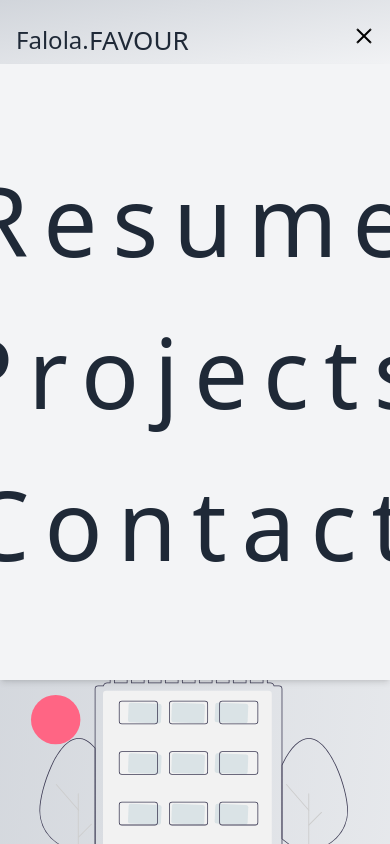
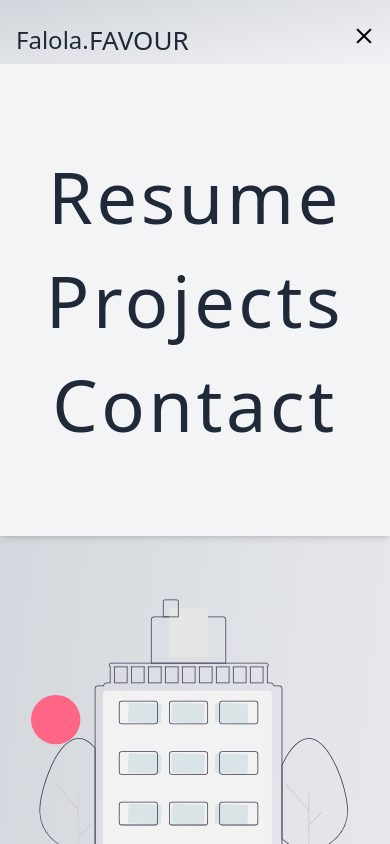
Before and after one commit to Phayvour1/My-Portfolio, a React (Vite) app: page / in a window 390 px wide. Both pictures are taken after a click on the button 364 px from the left and 36 px from the top of the page. Shown: the top 844 px of the page. Built offline with nearby package versions, Linux system fonts and the light colour scheme.

Commit message:
navbar update

```diff
--- a/package.json
+++ b/package.json
@@ -15,13 +15,15 @@
     "react": "^18.3.1",
     "react-dom": "^18.3.1",
     "react-icons": "^5.3.0",
-    "react-router-dom": "^6.28.0"
+    "react-router-dom": "^6.28.0",
+    "react-scroll": "^1.9.0"
   },
   "devDependencies": {
     "@eslint/js": "^9.13.0",
     "@types/node": "^22.10.1",
     "@types/react": "^18.3.12",
     "@types/react-dom": "^18.3.1",
+    "@types/react-scroll": "^1.8.10",
     "@vitejs/plugin-react-swc": "^3.5.0",
     "autoprefixer": "^10.4.20",
     "eslint": "^9.13.0",
--- a/src/components/Navbar.tsx
+++ b/src/components/Navbar.tsx
@@ -1,6 +1,7 @@
 import { useState, useEffect } from "react";
 import { motion } from "framer-motion";
-import { Link } from "react-router-dom";
+import { Link as ScrollLink } from "react-scroll"; // Import react-scroll's Link
+import { Link as RouterLink } from "react-router-dom";
 
 const Navbar = () => {
   const fonts = ["font-serif", "font-signika", "font-sans"];
@@ -22,7 +23,7 @@ const Navbar = () => {
       <div className="container mx-auto flex justify-between items-center">
         {/* Title: "falola." static, "FAVOUR" dynamic */}
         <h1 className="mt-2 text-2xl font flex items-center gap-1">
-          <Link to="/" className="flex items-center gap-1">
+          <RouterLink to="/" className="flex items-center gap-1">
             Falola.
             <motion.span
               className={`transition-all duration-10 ${currentFont}`}
@@ -31,21 +32,13 @@ const Navbar = () => {
                 scale: [1, 1.2, 1],
                 transition: {
                   duration: 0.5,
-                  repeat: Infinity, // Repeat indefinitely for continuous blinking effect
+                  repeat: Infinity,
                 },
-              }}
-              onMouseEnter={() => {
-                const intervalId = setInterval(() => {
-                  const randomFont = fonts[Math.floor(Math.random() * fonts.length)];
-                  setCurrentFont(randomFont);
-                }, 100);
-
-                return () => clearInterval(intervalId);
               }}
             >
               FAVOUR
             </motion.span>
-          </Link>
+          </RouterLink>
         </h1>
 
         {/* Hamburger Icon for Mobile */}
@@ -53,31 +46,24 @@ const Navbar = () => {
           className="md:hidden text-3xl focus:outline-none ml-4 relative"
           onClick={() => setIsOpen(!isOpen)}
         >
-          {/* First Line */}
           <motion.div
             className="w-5 h-0.5 bg-black mb-1 rounded-full"
-            initial={{ opacity: 1, rotate: 0 }}
+            initial={{ rotate: 0 }}
             animate={{
               rotate: isOpen ? 45 : 0,
               y: isOpen ? 6 : 0,
             }}
             transition={{ duration: 0.3 }}
           ></motion.div>
-
-          {/* Second Line */}
           <motion.div
             className="w-5 h-0.5 bg-black mb-1 rounded-full"
-            initial={{ opacity: 1 }}
             animate={{
               opacity: isOpen ? 0 : 1,
             }}
             transition={{ duration: 0.3 }}
           ></motion.div>
-
-          {/* Third Line */}
           <motion.div
             className="w-5 h-0.5 bg-black rounded-full"
-            initial={{ opacity: 1, rotate: 0 }}
             animate={{
               rotate: isOpen ? -45 : 0,
               y: isOpen ? -6 : 0,
@@ -88,15 +74,31 @@ const Navbar = () => {
 
         {/* Desktop Menu */}
         <ul className="hidden md:flex gap-8">
-          {["Resume", "Projects", "Contact"].map((item) => (
-            <li key={item} className="relative group">
-              <Link
-                to={item === "Resume" ? "/resume" : `/#${item.toLowerCase()}`}
-                className="hover:text-gray-400 text-lg"
-              >
-                <span className="relative group-hover:text-black">{item}</span>
-                <span className="absolute bottom-0 left-0 w-0 h-0.5 bg-black transition-all duration-300 group-hover:w-full rounded-full"></span>
-              </Link>
+          {[
+            { name: "Resume", link: "/resume", type: "router" },
+            { name: "Projects", link: "projects", type: "scroll" },
+            { name: "Contact", link: "contact", type: "scroll" },
+          ].map(({ name, link, type }) => (
+            <li key={name} className="relative group">
+              {type === "router" ? (
+                <RouterLink
+                  to={link}
+                  className="hover:text-gray-400 text-lg relative"
+                >
+                  <span>{name}</span>
+                  <span className="absolute bottom-0 left-0 w-0 h-0.5 bg-black transition-all duration-300 ease-in-out group-hover:w-full"></span>
+                </RouterLink>
+              ) : (
+                <ScrollLink
+                  to={link}
+                  smooth={true}
+                  duration={500}
+                  className="cursor-pointer hover:text-gray-400 text-lg relative"
+                >
+                  <span>{name}</span>
+                  <span className="absolute bottom-0 left-0 w-0 h-0.5 bg-black transition-all duration-300 ease-in-out group-hover:w-full"></span>
+                </ScrollLink>
+              )}
             </li>
           ))}
         </ul>
@@ -112,18 +114,38 @@ const Navbar = () => {
               y: "-100%",
               transition: { duration: 0.5, ease: "easeInOut" },
             }}
-            transition={{ opacity: { duration: 0.3 }, y: { duration: 0.5, ease: "easeInOut" } }}
+            transition={{
+              opacity: { duration: 0.3 },
+              y: { duration: 0.5, ease: "easeInOut" },
+            }}
           >
-            {["Resume", "Projects", "Contact"].map((item) => (
-              <li key={item} className="py-4 relative group">
-                <Link
-                  to={item === "Resume" ? "/resume" : `/#${item.toLowerCase()}`}
-                  className="text-8xl font-thin tracking-[15px] leading-tight"
-                  onClick={() => setIsOpen(false)}
-                >
-                  <span className="relative group-hover:text-black">{item}</span>
-                  <span className="absolute bottom-0 left-0 w-0 h-0.5 bg-black transition-all duration-300 group-hover:w-full rounded-full"></span>
-                </Link>
+            {[
+              { name: "Resume", link: "/resume", type: "router" },
+              { name: "Projects", link: "projects", type: "scroll" },
+              { name: "Contact", link: "contact", type: "scroll" },
+            ].map(({ name, link, type }) => (
+              <li key={name} className="py-4 gap-3 relative group">
+                {type === "router" ? (
+                  <RouterLink
+                    to={link}
+                    className="text-7xl font-light  tracking-wider relative"
+                    onClick={() => setIsOpen(false)}
+                  >
+                    {name}
+                    <span className="absolute bottom-0 left-0 w-0 h-0.5 bg-gray-700 transition-all duration-300 ease-in-out group-hover:w-full"></span>
+                  </RouterLink>
+                ) : (
+                  <ScrollLink
+                    to={link}
+                    smooth={true}
+                    duration={500}
+                    className="cursor-pointer text-7xl font-light  tracking-wider relative"
+                    onClick={() => setIsOpen(false)}
+                  >
+                    {name}
+                    <span className="absolute bottom-0 left-0 w-0 h-0.5 bg-gray-700 transition-all duration-300 ease-in-out group-hover:w-full"></span>
+                  </ScrollLink>
+                )}
               </li>
             ))}
           </motion.ul>
```
Also changed, not shown: 1 other file (tests, documents, lock files or other folders).
